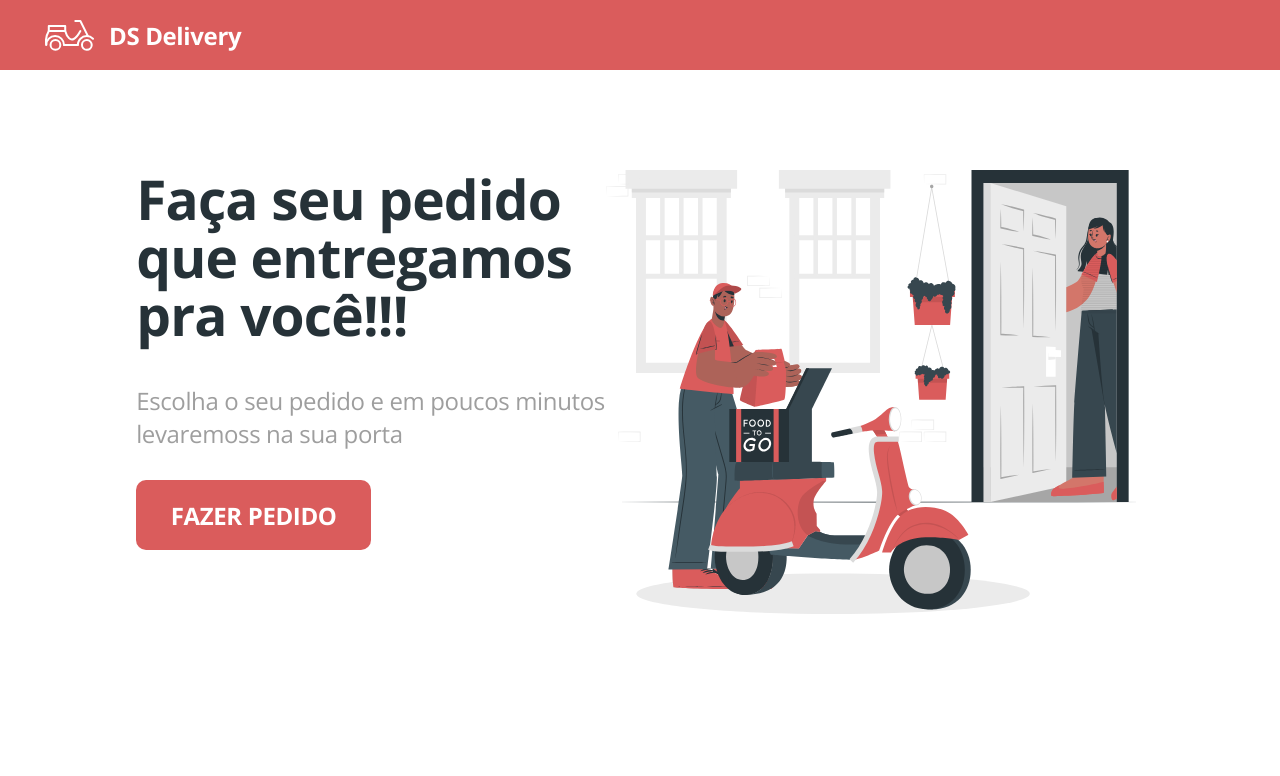
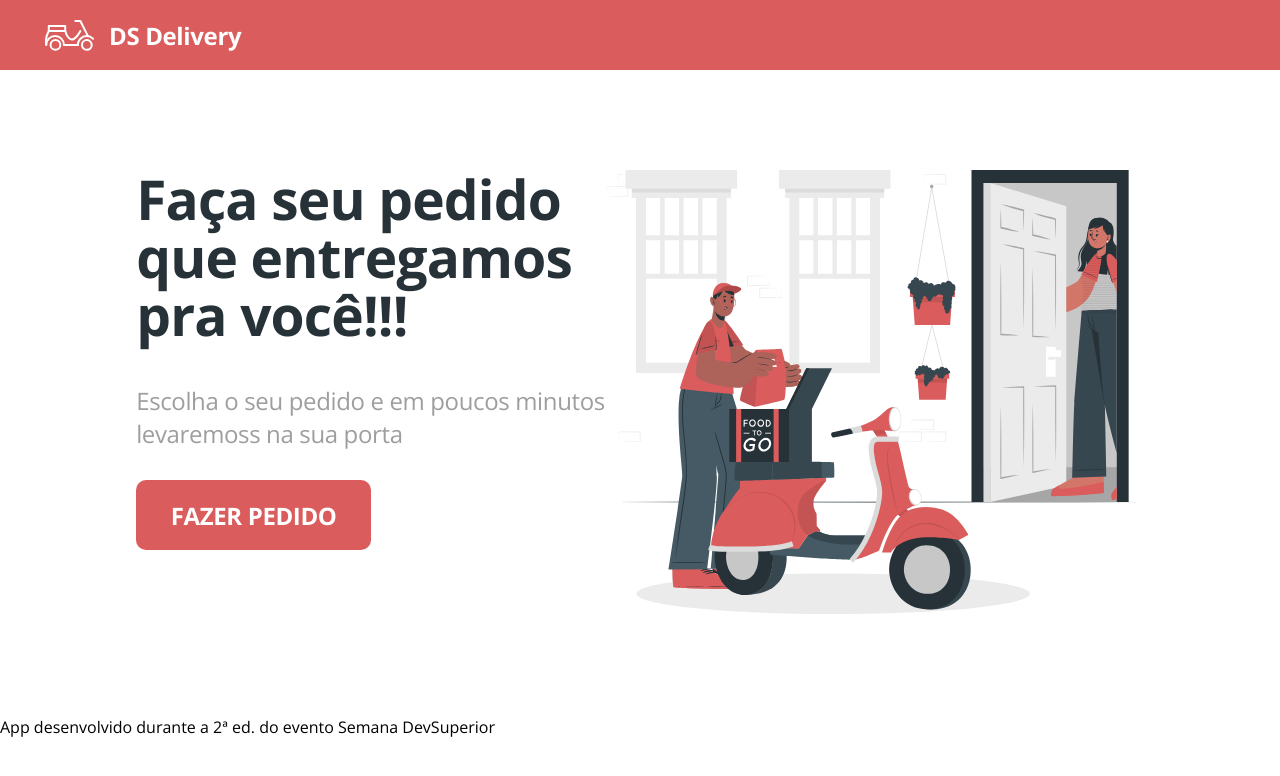
Before and after one commit to VerttZzz/dsdeliver-sds2, a React (Create React App) app in the folder front-web/: page / in a window 1280 px wide. Shown: the top 776 px of the page. Built offline with nearby package versions, Linux system fonts and the light colour scheme; the HTML template or start-up script is replaced by a standard one.

Commit message:
Add Home Page

```diff
--- /dev/null
+++ b/front-web/src/Footer/index.tsx
@@ -0,0 +1,12 @@
+import './styles.css';
+import { ReactComponent as Logo } from './logo.svg';
+
+function Footer() {
+    return (
+        <footer className="main-footer">
+        App desenvolvido durante a 2ª ed. do evento Semana DevSuperior
+        </footer>
+    )
+}
+
+export default Footer;
--- a/front-web/src/Home/index.tsx
+++ b/front-web/src/Home/index.tsx
@@ -1,8 +1,10 @@
 import './styles.css';
-import { ReactComponent as MainImage } from'./main.svg';
+import { ReactComponent as MainImage } from './main.svg';
+import Footer from '../Footer';
 
 function Home() {
     return (
+        <>
             <div className="home-container">
                 <div className="home-content">
                     <div className="home-actions">
@@ -22,6 +24,8 @@ function Home() {
                     </div>
                 </div>
             </div>
+            <Footer />
+        </>
     )
 }
 
```
Also changed, not shown: front-web/src/Footer/styles.css (added), front-web/src/Home/main.svg. Lines whose indentation alone changed are shown as unchanged.
